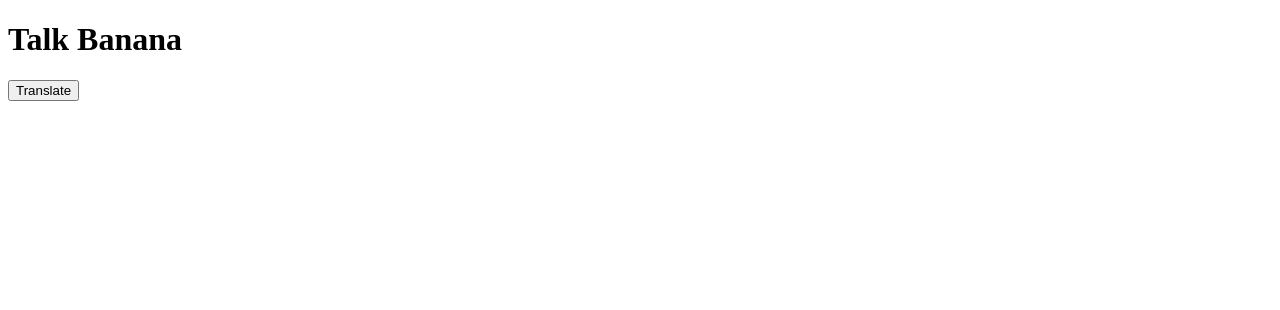
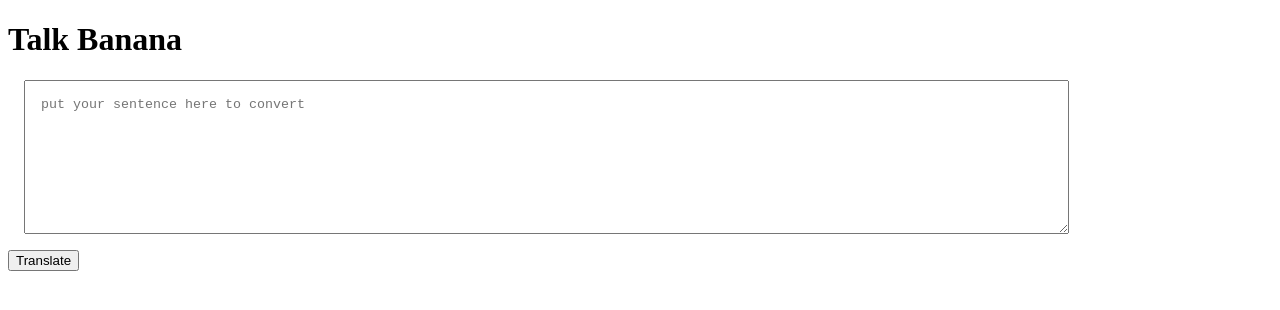
Before and after one commit to PrachiMotarwar/Neogcamp-banana-speak, a plain HTML site: page index.html in a window 1280 px wide. Drawn offline with Linux system fonts and the light colour scheme.

Commit message:
taking and storing input

```diff
--- a/app.js
+++ b/app.js
@@ -10,9 +10,11 @@
 //alert(msg);'''
 
 var btnTranslate = document.querySelector("#btn-translate");
+var txtInput = document.querySelector('#txt-input');
 function clickEventHandler ()
 {
     console.log("clicked");
+    console.log("input", txtInput.value)
 
 };
 
--- a/index.html
+++ b/index.html
@@ -4,11 +4,23 @@
     <meta charset="UTF-8">
     <meta name="viewport" content="width=device-width, initial-scale=1.0">
     <title>Banana Speak</title>
-    <script> console.log("Script from internal ")</script>
+    <style>
+        textarea {
+
+            width: 80%;
+            height: 15vh;
+            display: block;
+            margin: 1rem;
+            padding: 1rem;
+        }
+
+
+    </style>
 
 </head>
 <body>
     <h1>Talk Banana</h1>
+    <textarea id = "txt-input" placeholder = "put your sentence here to convert" ></textarea>
     <button id ="btn-translate"> Translate </button>
     <script
     src = "app.js" type="text/javascript">
```
